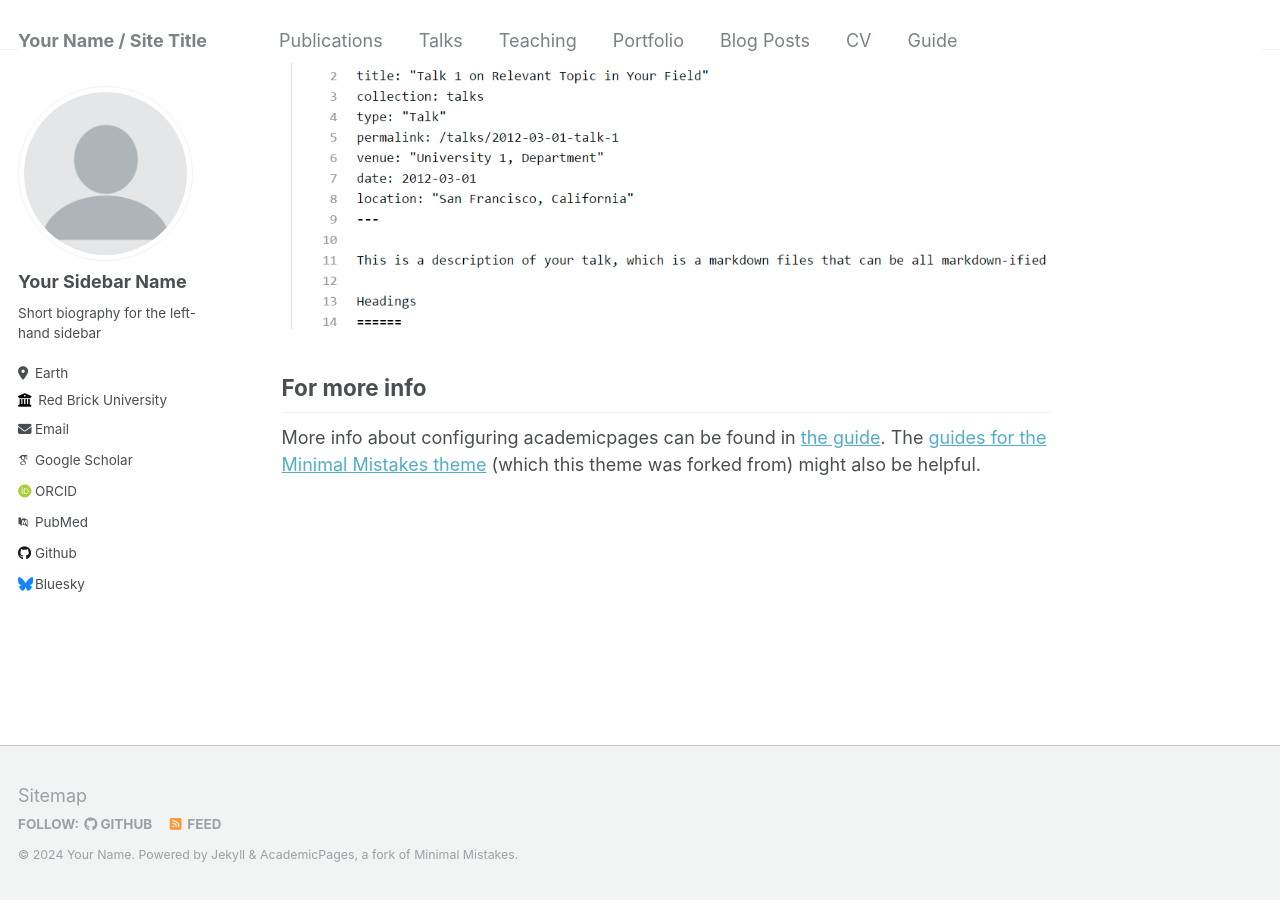
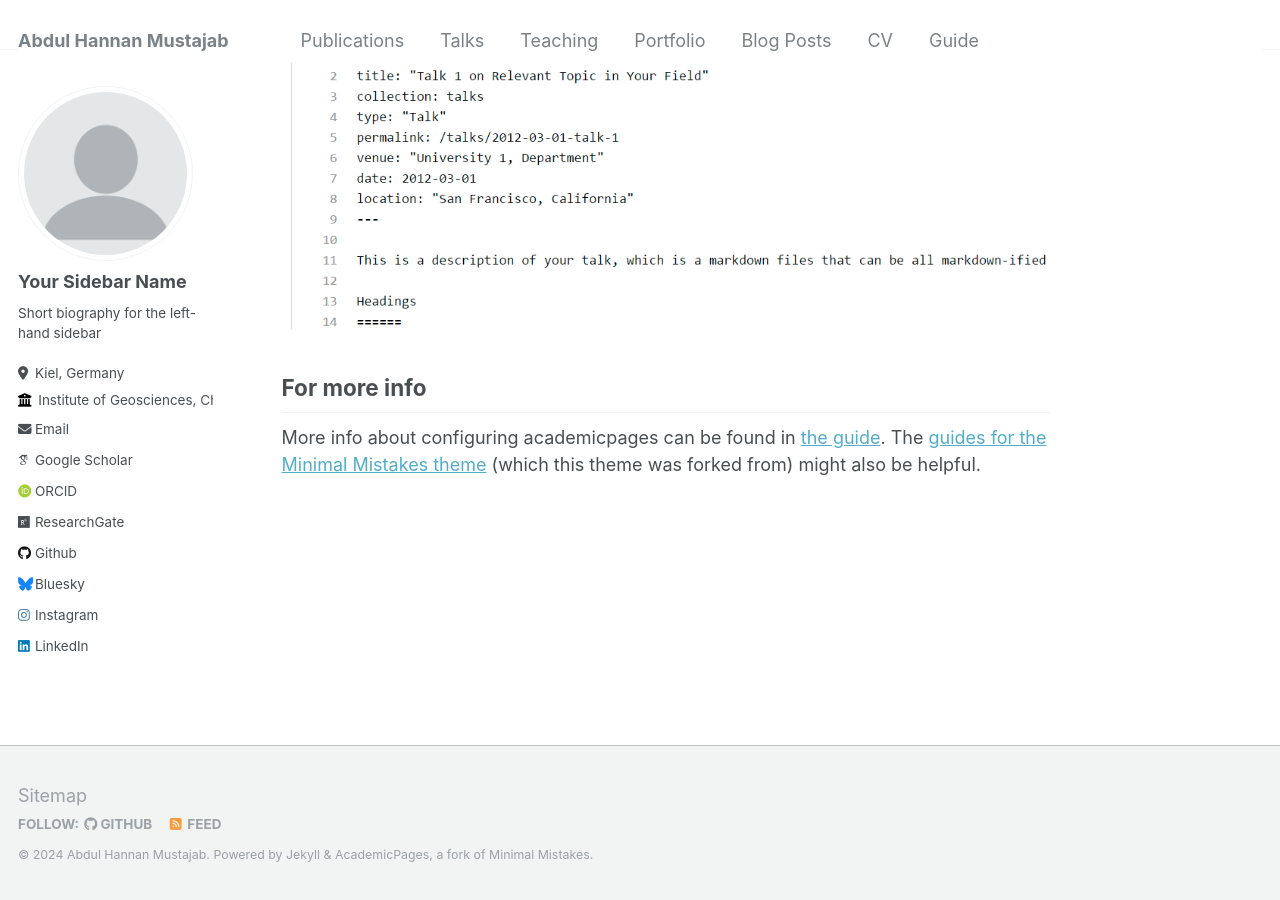
Before and after one commit to hannanmustajab/hannanmustajab.github.io, a Jekyll site: the page built from _pages/about.md, in a window 1280 px wide and 900 px high, scrolled down 2640 px. Built offline with Jekyll 4.4.1, drawn with Linux system fonts in a browser that asks for light colours; some web fonts are replaced.

Commit message:
Update _config.yml

```diff
--- a/_config.yml
+++ b/_config.yml
@@ -8,13 +8,13 @@
 
 # Basic Site Settings
 locale                   : "en-US"
-title                    : "Your Name / Site Title"
+title                    : "Abdul Hannan Mustajab"
 title_separator          : "-"
-name                     : &name "Your Name"
+name                     : &name "Abdul Hannan Mustajab"
 description              : &description "personal description"
 url                      : https://academicpages.github.io # the base hostname & protocol for your site e.g. "https://mmistakes.github.io"
 baseurl                  : "" # the subpath of your site, e.g. "/blog"
-repository               : "academicpages/academicpages.github.io"
+repository               : "hannanmustajab/hannanmustajab.github.io"
 
 # Site Author - The following control what appear as part of the author content on the side bar.
 #               If a field is blank the icon and link will not appear, otherwise it will be shown.
@@ -25,24 +25,24 @@ author:
   name             : "Your Sidebar Name"
   pronouns         : # example: "she/her"
   bio              : "Short biography for the left-hand sidebar"
-  location         : "Earth"
-  employer         : "Red Brick University"
+  location         : "Kiel, Germany"
+  employer         : "Institute of Geosciences, Christian-Albrechts-Universität zu Kiel."
   uri              : # URL
-  email            : "none@example.org"
+  email            : "abdul-hannan.mustajab@ifg.uni-kiel.de"
 
   # Academic websites
   arxiv            : # URL - Update with the correct link to your profile
-  googlescholar    : "https://scholar.google.com/citations?user=PS_CX0AAAAAJ"
+  googlescholar    : "https://scholar.google.com/citations?user=uDsLqqAAAAAJ"
   impactstory      : # URL
-  orcid            : "http://orcid.org/yourorcidurl"
-  pubmed           : "https://www.ncbi.nlm.nih.gov/pubmed/?term=john+snow"
-  researchgate     : # URL
+  orcid            : "https://orcid.org/0009-0000-9337-7410"
+  # pubmed           : "https://www.ncbi.nlm.nih.gov/pubmed/?term=john+snow"
+  researchgate     : "https://www.researchgate.net/profile/Abdul-Mustajab"
 
   # Repositories and software development
   bitbucket        : # Username - Update with your username on the site
   codepen          : # Username
   dribbble         : # Username
-  github           : "academicpages"
+  github           : "hannanmustajab"
   kaggle           : # Username
   stackoverflow    : # User number or user number and name (i.e., use "1" or "1/jeff-atwood")
 
@@ -54,9 +54,9 @@ author:
   goodreads        : # Username
   google_plus      : # Username
   keybase          : # Username
-  instagram        : # Username
+  instagram        : "http://instagram.com/hannan_mustajab/"
   lastfm           : # Username
-  linkedin         : # Username
+  linkedin         : "http://linkedin.com/in/mustajabhannan/"
   mastodon         : # URL
   medium           : # URL
   pinterest        : # Username
```
